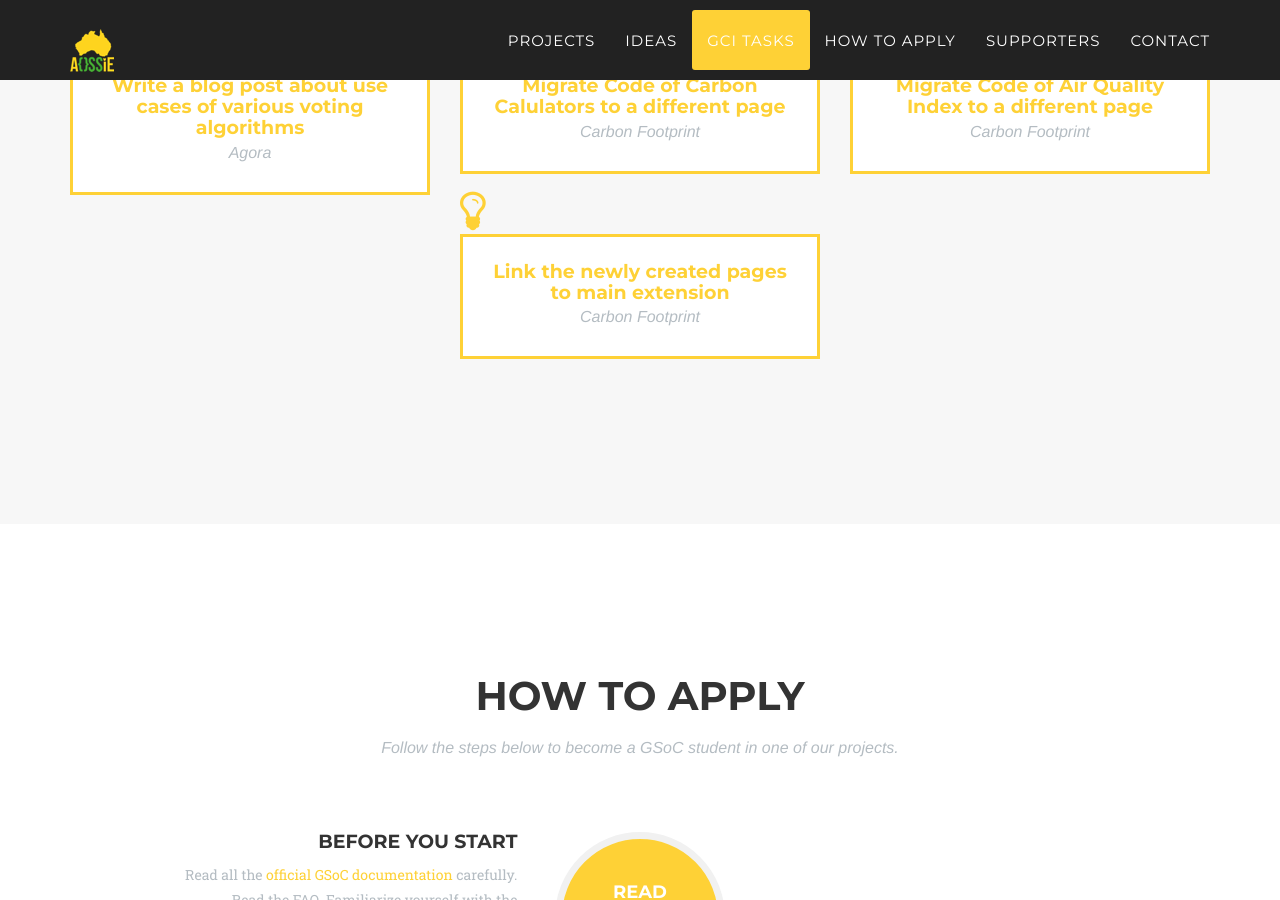
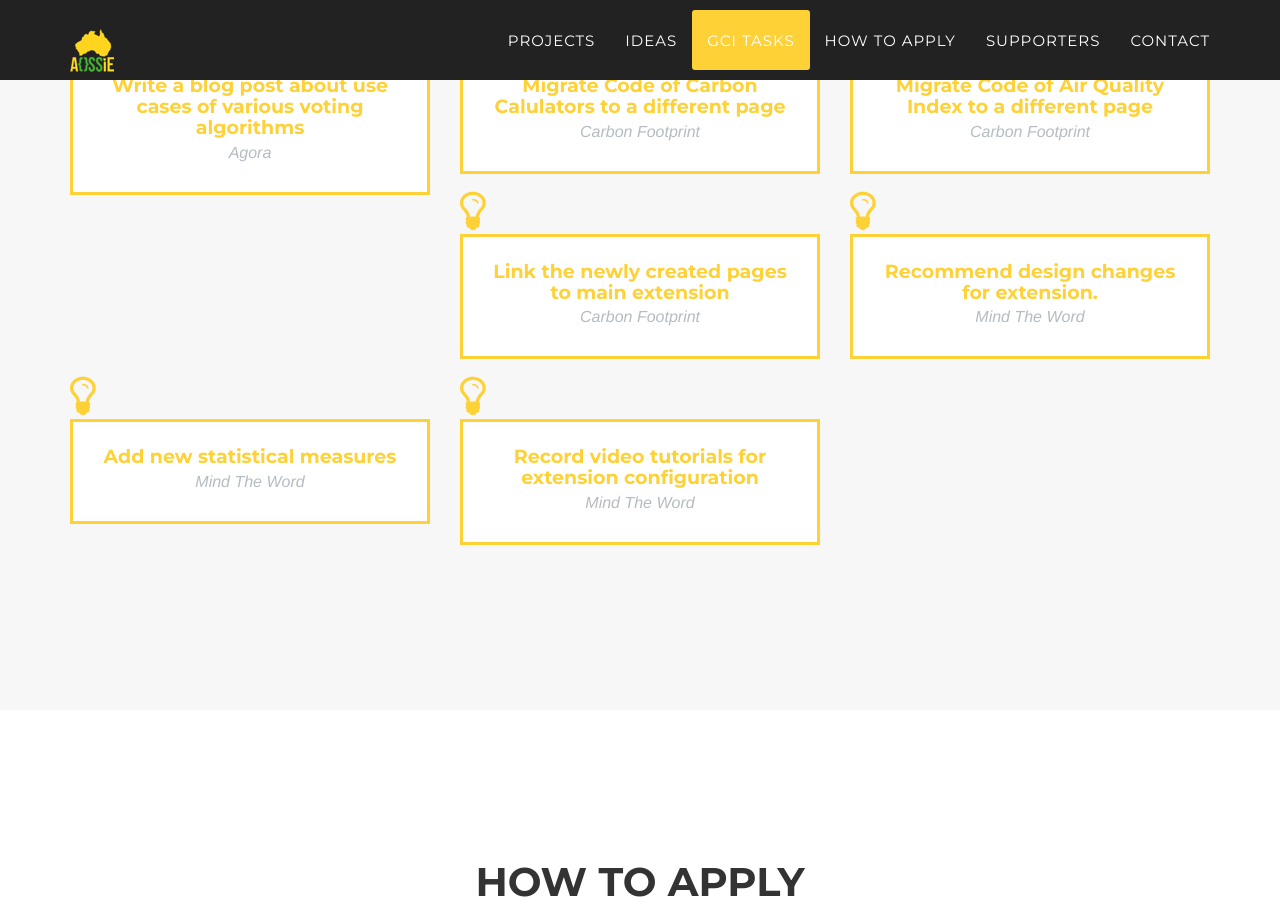
Before and after one commit to DimuthuKasunWP/aossie.gitlab.io, a Jekyll site: the page built from index.html, in a window 1280 px wide and 900 px high, scrolled down 3669 px. Built offline with Jekyll 4.4.1, drawn with Linux system fonts in a browser that asks for light colours; some web fonts are replaced.

Commit message:
Added task for MTW

```diff
--- a/_config.yml
+++ b/_config.yml
@@ -139,3 +139,18 @@ tasks:
   title: Link the newly created pages to main extension
   id: 4
   description: link.md
+
+- project: Mind The Word
+  title: Recommend design changes for extension.
+  id: 5
+  description: redesignMTW.md
+
+- project: Mind The Word
+  title: Add new statistical measures
+  id: 6
+  description: statsMTW.md
+
+- project: Mind The Word
+  title: Record video tutorials for extension configuration
+  id: 7
+  description: videoTutorial.md
```
